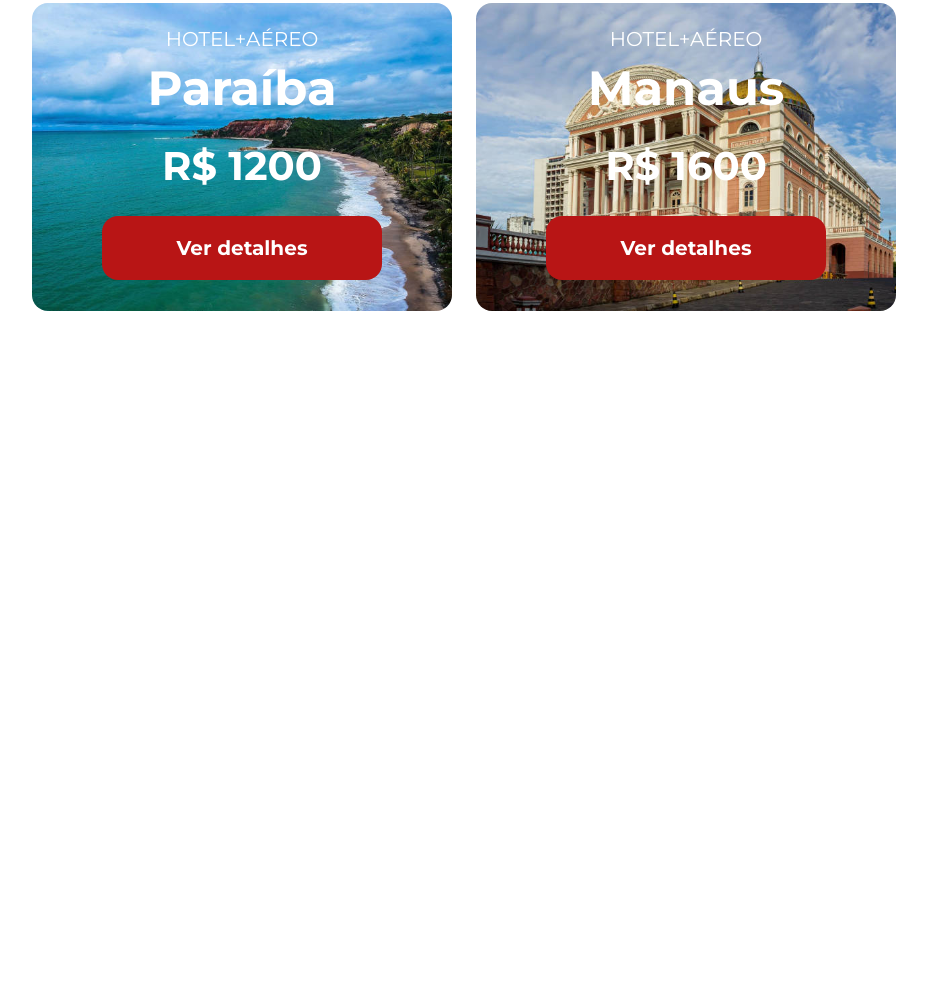
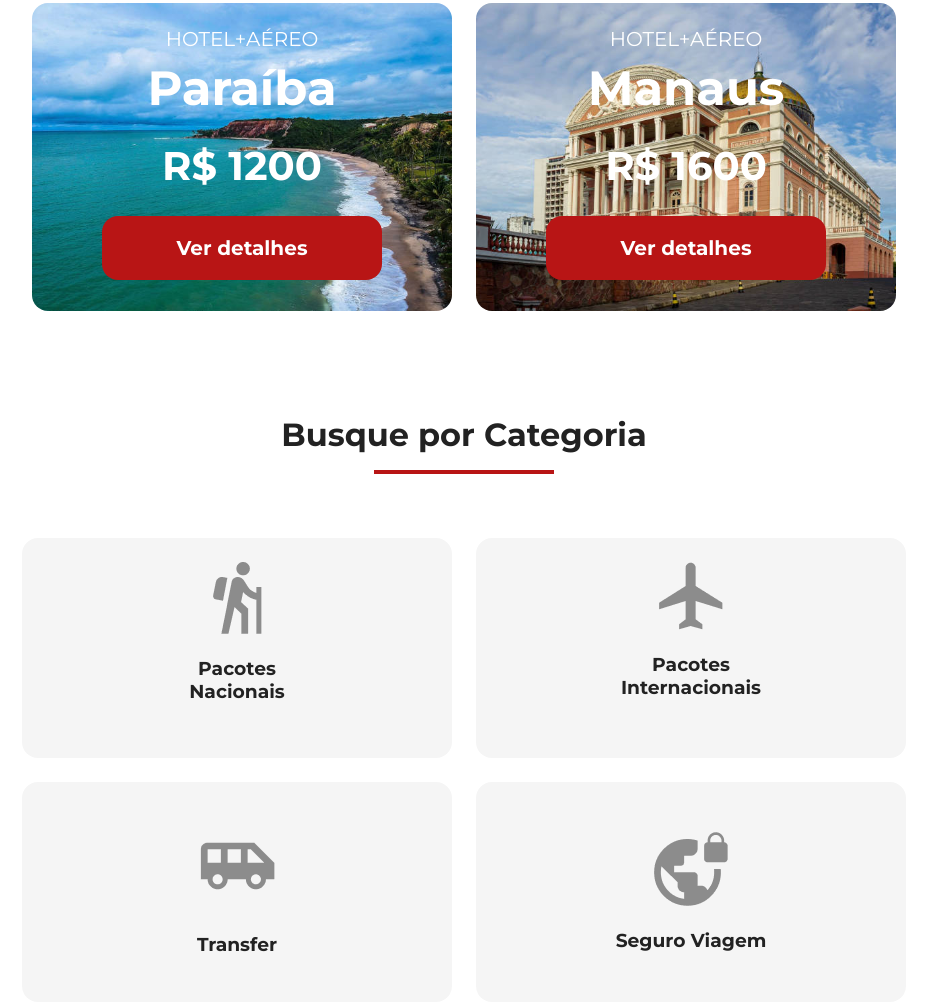
Before and after one commit to thadeu-borges/jornada-viagens, a plain HTML site: page index.html in a window 1280 px wide. Shown: the part 1548-2550 px from the top of the page, without its empty margins (176-1103 px from the left). Before the commit the page ends 1859 px from the top, so only its background shows below. Drawn offline with Linux system fonts and the light colour scheme.

Commit message:
Ajusta layout sessao da categoria

```diff
--- /dev/null
+++ b/css/categories.css
@@ -0,0 +1,54 @@
+.categories .section-title {
+  width: 312px;
+  margin: 0 auto;
+}
+
+.categories-cards {
+  display: flex;
+  flex-direction: column;
+  align-items: center;
+  gap: 24px;
+  margin-top: 64px;
+}
+
+.categories-cards .card {
+  width: 312px;
+  height: 220px;
+  background-color: var(--background-secondary-color);
+  text-align: center;
+  border-radius: 16px;
+  padding: 24px;
+  box-sizing: border-box;
+  text-decoration: none;
+  color: var(--text-primary-color);
+}
+
+.categories-cards .card.single-line {
+  padding-top: 50px;
+}
+.categories-cards .card.single-line.transfer img {
+  margin: 10px 0 20px;
+}
+
+@media screen and (min-width: 768px) {
+  .categories .section-title {
+    width: 100%;
+  }
+  .categories-cards {
+    flex-direction: row;
+    flex-wrap: wrap;
+    justify-content: center;
+  }
+}
+
+@media screen and (min-width: 1024px) {
+  .categories-cards .card {
+    width: 430px;
+  }
+}
+
+@media screen and (min-width: 1440px) {
+  .categories-cards .card {
+    width: 280px;
+  }
+}
--- a/css/offers.css
+++ b/css/offers.css
@@ -1,3 +1,7 @@
+.offers {
+  margin-bottom: 104px;
+}
+
 .offers-cards {
   display: flex;
   flex-direction: column;
@@ -5,9 +9,8 @@
   gap: 24px;
 }
 
-.card {
+.offers-cards .card {
   color: var(--text-secondary-color);
-  background-color: black;
   width: 312px;
   height: 288px;
   box-sizing: border-box;
@@ -16,7 +19,7 @@
   text-align: center;
 }
 
-.card header {
+.offers-cards .card header {
   display: block;
   background-color: transparent;
   position: static;
@@ -24,39 +27,35 @@
   margin-bottom: 24px;
 }
 
-.card header p {
+.offers-cards .card header p {
   font-size: 20px;
   font-weight: var(--text-weight);
 }
 
-.card header h3 {
+.offers-cards .card header h3 {
   font-size: 40px;
   font-weight: var(--title-weight);
   margin: 8px 0 0;
 }
-
-.card header span {
+.offers-cards .card header span {
   font-size: 32px;
   margin-top: 24px;
   display: inline-block;
 }
 
-.card.japao {
+.offers-cards .card.japao {
   background: url(../img/bg-card-japao.jpg) no-repeat;
   background-size: cover;
 }
-
-.card.san-andreas {
+.offers-cards .card.san-andreas {
   background: url(../img/bg-card-san-andreas.jpg) no-repeat;
   background-size: cover;
 }
-
-.card.paraiba {
+.offers-cards .card.paraiba {
   background: url(../img/bg-card-paraiba.jpg) no-repeat;
   background-size: cover;
 }
-
-.card.manaus {
+.offers-cards .card.manaus {
   background: url(../img/bg-card-manaus.jpg) no-repeat;
   background-size: cover;
 }
@@ -70,22 +69,20 @@
 }
 
 @media screen and (min-width: 1024px) {
-  .card {
+  .offers-cards .card {
     width: 420px;
     height: 308px;
   }
-
-  .card header h3 {
+  .offers-cards .card header h3 {
     font-size: 48px;
   }
-
-  .card header span {
+  .offers-cards .card header span {
     font-size: 40px;
   }
 }
 
 @media screen and (min-width: 1440px) {
-  .card {
+  .offers-cards .card {
     width: 588px;
   }
 }
--- a/css/style.css
+++ b/css/style.css
@@ -2,3 +2,4 @@
 @import url(header.css);
 @import url(hero.css);
 @import url(offers.css);
+@import url(categories.css);
--- a/index.html
+++ b/index.html
@@ -11,7 +11,7 @@
       <a class="logo" href="index.html" title="voltar para a pagina inicial">
         <img
           class="img-mobile"
-          src="img/bussola-jornada-branca.png"
+          src="img/bussola-jornada-branco.png"
           alt="Bussola do logo Jornada Viagens na cor branca"
         />
         <img
@@ -39,7 +39,7 @@
               >
             </li>
             <li>
-              <a href="contato.htm" target="_blank" title="Acessar Contato"
+              <a href="contato.html" target="_blank" title="Acessar Contato"
                 >Contato</a
               >
             </li>
@@ -111,5 +111,68 @@
         </article>
       </div>
     </section>
+    <section class="categories">
+      <div class="section-title">
+        <h2>Busque por Categoria</h2>
+        <hr />
+      </div>
+      <div class="categories-cards">
+        <a
+          class="card"
+          href="#"
+          target="_blank"
+          title="Busque pela categoria Pacotes Nacionais"
+        >
+          <img
+            src="img/icone-caminhada.png"
+            alt="ícone cinza representando uma pessoa fazendo tracking"
+          />
+          <h3>
+            Pacotes <br />
+            Nacionais
+          </h3>
+        </a>
+
+        <a
+          class="card"
+          href="#"
+          target="_blank"
+          title="Busque pela categoria Pacotes Internacionais"
+        >
+          <img
+            src="img/icone-aviao.png"
+            alt="ícone cinza representando um avião"
+          />
+          <h3>
+            Pacotes <br />
+            Internacionais
+          </h3>
+        </a>
+        <a
+          class="card single-line transfer"
+          href="#"
+          target="_blank"
+          title="Busque pela categoria Transfer"
+        >
+          <img
+            src="img/icone-onibus.png"
+            alt="ícone cinza representando um ônibus"
+          />
+          <h3>Transfer</h3>
+        </a>
+        <a
+          class="card single-line"
+          href="#"
+          target="_blank"
+          title="Busque pela categoria Seguro Viagem"
+        >
+          <img
+            src="img/icone-planeta.png"
+            alt="ícone cinza representando o planeta terra com um cadeado"
+          />
+          <h3>Seguro Viagem</h3>
+        </a>
+      </div>
+    </section>
   </body>
 </html>
```
Also changed, not shown: img/bussola-jornada-branco.png (renamed from img/bussola-jornada-branca.png), img/icone-aviao.png (added), img/icone-caminhada.png (added), img/icone-onibus.png (added), img/icone-planeta.png (added).
